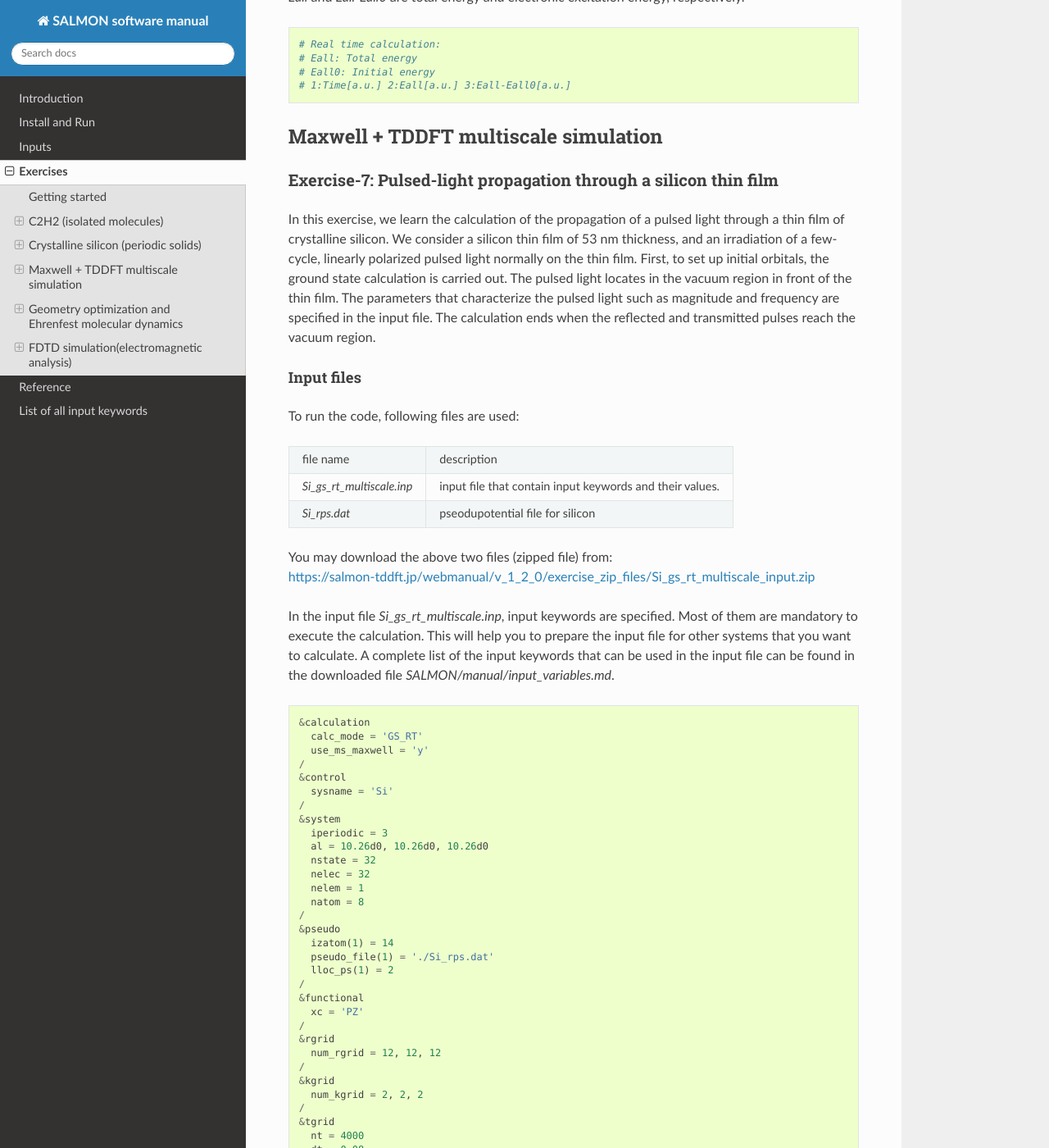
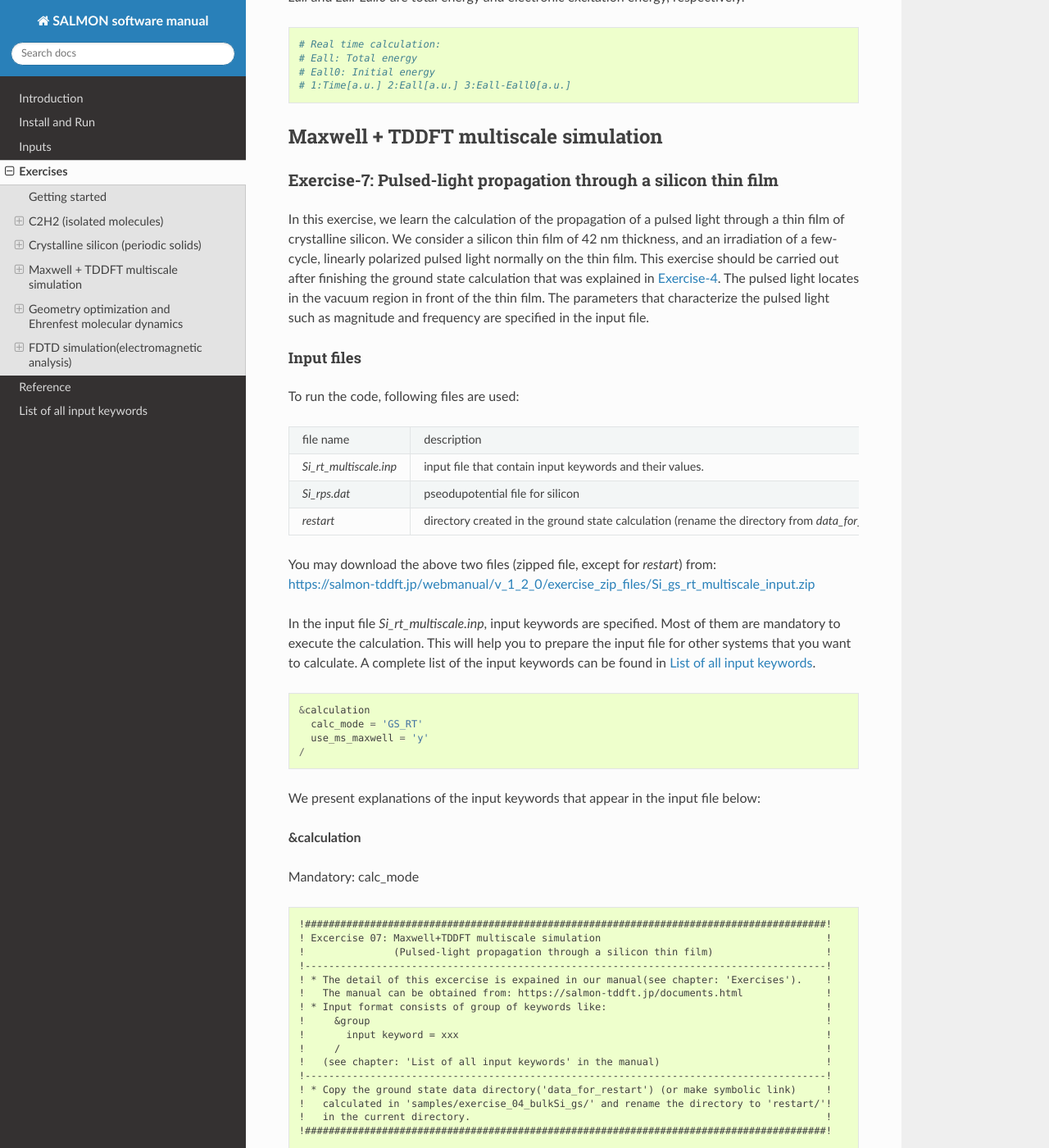
Before and after one commit to SALMON-TDDFT/SALMON-DOCS, a Sphinx documentation site: the page built from source/exercises.rst, in a window 1280 px wide and 1400 px high, scrolled down 47537 px. Shown: the whole window at 82% size. Built offline with Sphinx 7.4.7 and the Read the Docs theme 2.0.0, drawn with Linux system fonts in a browser that asks for light colours; formulas are drawn with MathJax 3; some of the changed text lies outside the part shown.

Commit message:
Update exercises.rst

```diff
--- a/source/exercises.rst
+++ b/source/exercises.rst
@@ -2695,14 +2695,13 @@ Exercise-7: Pulsed-light propagation through a silicon thin film
 ~~~~~~~~~~~~~~~~~~~~~~~~~~~~~~~~~~~~~~~~~~~~~~~~~~~~~~~~~~~~~~~~
 
 In this exercise, we learn the calculation of the propagation of a
-pulsed light through a thin film of crystalline silicon. We consider a
-silicon thin film of 53 nm thickness, and an irradiation of a few-cycle,
-linearly polarized pulsed light normally on the thin film. First, to set
-up initial orbitals, the ground state calculation is carried out. The
-pulsed light locates in the vacuum region in front of the thin film. The
-parameters that characterize the pulsed light such as magnitude and
-frequency are specified in the input file. The calculation ends when the
-reflected and transmitted pulses reach the vacuum region.
+pulsed light through a thin film of crystalline silicon.
+We consider a silicon thin film of 42 nm thickness, and an irradiation of a few-cycle,
+linearly polarized pulsed light normally on the thin film.
+This exercise should be carried out after finishing the ground state calculation that was explained in :any:`Exercise-4 <exercise-4>`.
+The pulsed light locates in the vacuum region in front of the thin film.
+The parameters that characterize the pulsed light such as magnitude and
+frequency are specified in the input file.
 
 .. _input-files-5:
 
@@ -2714,21 +2713,24 @@ To run the code, following files are used:
 +-----------------------------------+-----------------------------------+
 | file name                         | description                       |
 +-----------------------------------+-----------------------------------+
-| *Si_gs_rt_multiscale.inp*         | input file that contain input     |
+| *Si_rt_multiscale.inp*            | input file that contain input     |
 |                                   | keywords and their values.        |
 +-----------------------------------+-----------------------------------+
 | *Si_rps.dat*                      | pseodupotential file for silicon  |
 +-----------------------------------+-----------------------------------+
-
-| You may download the above two files (zipped file) from:
+| *restart*                         | directory created in the ground   |
+|                                   | state calculation (rename the     |
+|                                   | directory from                    |
+|                                   | *data_for_restart* to *restart*)  |
++-----------------------------------+-----------------------------------+
+
+| You may download the above two files (zipped file, except for *restart*) from:
 | https://salmon-tddft.jp/webmanual/v_1_2_0/exercise_zip_files/Si_gs_rt_multiscale_input.zip
 
-In the input file *Si_gs_rt_multiscale.inp*, input keywords are specified.
+In the input file *Si_rt_multiscale.inp*, input keywords are specified.
 Most of them are mandatory to execute the calculation.
-This will help you to prepare the input file for other systems that you
-want to calculate. A complete list of the input keywords that can be
-used in the input file can be found in the downloaded file
-*SALMON/manual/input_variables.md*.
+This will help you to prepare the input file for other systems that you want to calculate.
+A complete list of the input keywords can be found in :any:`List of all input keywords <List of all input keywords>`.
 
 ::
 
@@ -2736,68 +2738,6 @@ used in the input file can be found in the downloaded file
      calc_mode = 'GS_RT'
      use_ms_maxwell = 'y'
    /
-   &control
-     sysname = 'Si'
-   /
-   &system
-     iperiodic = 3
-     al = 10.26d0, 10.26d0, 10.26d0
-     nstate = 32
-     nelec = 32
-     nelem = 1
-     natom = 8
-   /
-   &pseudo
-     izatom(1) = 14
-     pseudo_file(1) = './Si_rps.dat'
-     lloc_ps(1) = 2
-   /
-   &functional
-     xc = 'PZ'
-   /
-   &rgrid
-     num_rgrid = 12, 12, 12
-   /
-   &kgrid
-     num_kgrid = 2, 2, 2
-   /
-   &tgrid
-     nt = 4000
-     dt = 0.08
-   /
-   &propagation
-     propagator = 'middlepoint'
-   /
-   &scf
-     ncg = 5
-     nscf = 100
-   /
-   &emfield
-     ae_shape1 = 'Acos2'
-     rlaser_int_wcm2_1 = 1d12
-     pulse_tw1 = 441.195136248d0
-     omega1 = 0.05696145187d0
-     epdir_re1 = 0., 0., 1.
-   /
-   &multiscale
-     fdtddim = '1d'
-     twod_shape = 'periodic'
-     nx_m = 4
-     ny_m = 1
-     hx_m = 250d0
-     nxvacl_m = -2000
-     nxvacr_m = 256
-   /
-   &atomic_red_coor
-     'Si'	.0	.0	.0	1
-     'Si'	.25	.25	.25	1
-     'Si'	.5	.0	.5	1
-     'Si'	.0	.5	.5	1
-     'Si'	.5	.5	.0	1
-     'Si'	.75	.25	.75	1
-     'Si'	.25	.75	.75	1
-     'Si'	.75	.75	.25	1
-   /
 
 
 We present explanations of the input keywords that appear in the input file below:
@@ -2809,9 +2749,151 @@ Mandatory: calc_mode
 
 ::
 
+    !########################################################################################!
+    ! Excercise 07: Maxwell+TDDFT multiscale simulation                                      !
+    !               (Pulsed-light propagation through a silicon thin film)                   !
+    !----------------------------------------------------------------------------------------!
+    ! * The detail of this excercise is expained in our manual(see chapter: 'Exercises').    !
+    !   The manual can be obtained from: https://salmon-tddft.jp/documents.html              !
+    ! * Input format consists of group of keywords like:                                     !
+    !     &group                                                                             !
+    !       input keyword = xxx                                                              !
+    !     /                                                                                  !
+    !   (see chapter: 'List of all input keywords' in the manual)                            !
+    !----------------------------------------------------------------------------------------!
+    ! * Copy the ground state data directory('data_for_restart') (or make symbolic link)     !
+    !   calculated in 'samples/exercise_04_bulkSi_gs/' and rename the directory to 'restart/'!
+    !   in the current directory.                                                            !
+    !########################################################################################!
+
     &calculation
-      calc_mode = 'GS_RT'
-      use_ms_maxwell = 'y'
+      !type of theory
+      theory = 'multi_scale_maxwell_tddft'
+    /
+
+    &control
+      !common name of output files
+      sysname = 'Si'
+    /
+
+    &units
+      !units used in input and output files
+      unit_system = 'a.u.'
+    /
+
+    &system
+      !periodic boundary condition
+      yn_periodic = 'y'
+
+      !grid box size(x,y,z)
+      al(1:3) = 10.26d0, 10.26d0, 10.26d0
+
+      !number of elements, atoms, electrons and states(bands)
+      nelem  = 1
+      natom  = 8
+      nelec  = 32
+      nstate = 32
+    /
+
+    &pseudo
+      !name of input pseudo potential file
+      file_pseudo(1) = './Si_rps.dat'
+
+      !atomic number of element
+      izatom(1) = 14
+
+      !angular momentum of pseudopotential that will be treated as local
+      lloc_ps(1) = 2
+      !--- Caution ---------------------------------------!
+      ! Index must correspond to those in &atomic_coor.   !
+      !---------------------------------------------------!
+    /
+
+    &functional
+      !functional('PZ' is Perdew-Zunger LDA: Phys. Rev. B 23, 5048 (1981).)
+      xc = 'PZ'
+    /
+
+    &rgrid
+      !number of spatial grids(x,y,z)
+      num_rgrid(1:3) = 12, 12, 12
+    /
+
+    &kgrid
+      !number of k-points(x,y,z)
+      num_kgrid(1:3) = 4, 4, 4
+    /
+
+    &tgrid
+      !time step size and number of time grids(steps)
+      dt = 0.16d0
+      nt = 3000
+    /
+
+    &emfield
+      !envelope shape of the incident pulse('Ecos2': cos^2 type envelope for scalar potential)
+      ae_shape1 = 'Acos2'
+
+      !peak intensity(W/cm^2) of the incident pulse
+      I_wcm2_1 = 1.0d12
+
+      !duration of the incident pulse
+      tw1 = 441.195136248d0
+
+      !mean photon energy(average frequency multiplied by the Planck constant) of the incident pulse
+      omega1 = 0.05696145187d0
+
+      !polarization unit vector(real part) for the incident pulse(x,y,z)
+      epdir_re1(1:3) = 0.0d0, 0.0d0, 1.0d0
+      !--- Caution ---------------------------------------------------------!
+      ! Defenition of the incident pulse is wrriten in:                     !
+      ! https://www.sciencedirect.com/science/article/pii/S0010465518303412 !
+      !---------------------------------------------------------------------!
+    /
+
+    &propagation
+      !propagator('etrs': time-reversal symmetry propagator)
+      propagator = 'etrs'
+    /
+
+    &multiscale
+      !number of macro grids in electromagnetic analysis for x-z directions
+      nx_m = 8
+      ny_m = 1
+      nz_m = 1
+
+      !macro grid spacing for x-z directions
+      hx_m = 100
+      hy_m = 100
+      hz_m = 100
+
+      !number of macroscopic grids for vacumm region
+      !(nxvacl_m is for negative x-direction in front of material)
+      !(nxvacr_m is for positive x-direction behind material)
+      nxvacl_m = 1000
+      nxvacr_m = 1000
+    /
+
+    &maxwell
+      !boundary condition of electromagnetic analysis(x-z,start or end)
+      !('abc' is absorbing boundary condition)
+      boundary_em(1,1) = 'abc'
+      boundary_em(1,2) = 'abc'
+    /
+
+    &atomic_red_coor
+      !cartesian atomic reduced coodinates
+      'Si'	.0	.0	.0	1
+      'Si'	.25	.25	.25	1
+      'Si'	.5	.0	.5	1
+      'Si'	.0	.5	.5	1
+      'Si'	.5	.5	.0	1
+      'Si'	.75	.25	.75	1
+      'Si'	.25	.75	.75	1
+      'Si'	.75	.75	.25	1
+      !--- Format ---------------------------------------------------!
+      ! 'symbol' x y z index(correspond to that of pseudo potential) !
+      !--------------------------------------------------------------!
     /
 
 ``calc_mode = 'GS_RT'`` indicates that the ground state (GS) and the
```
